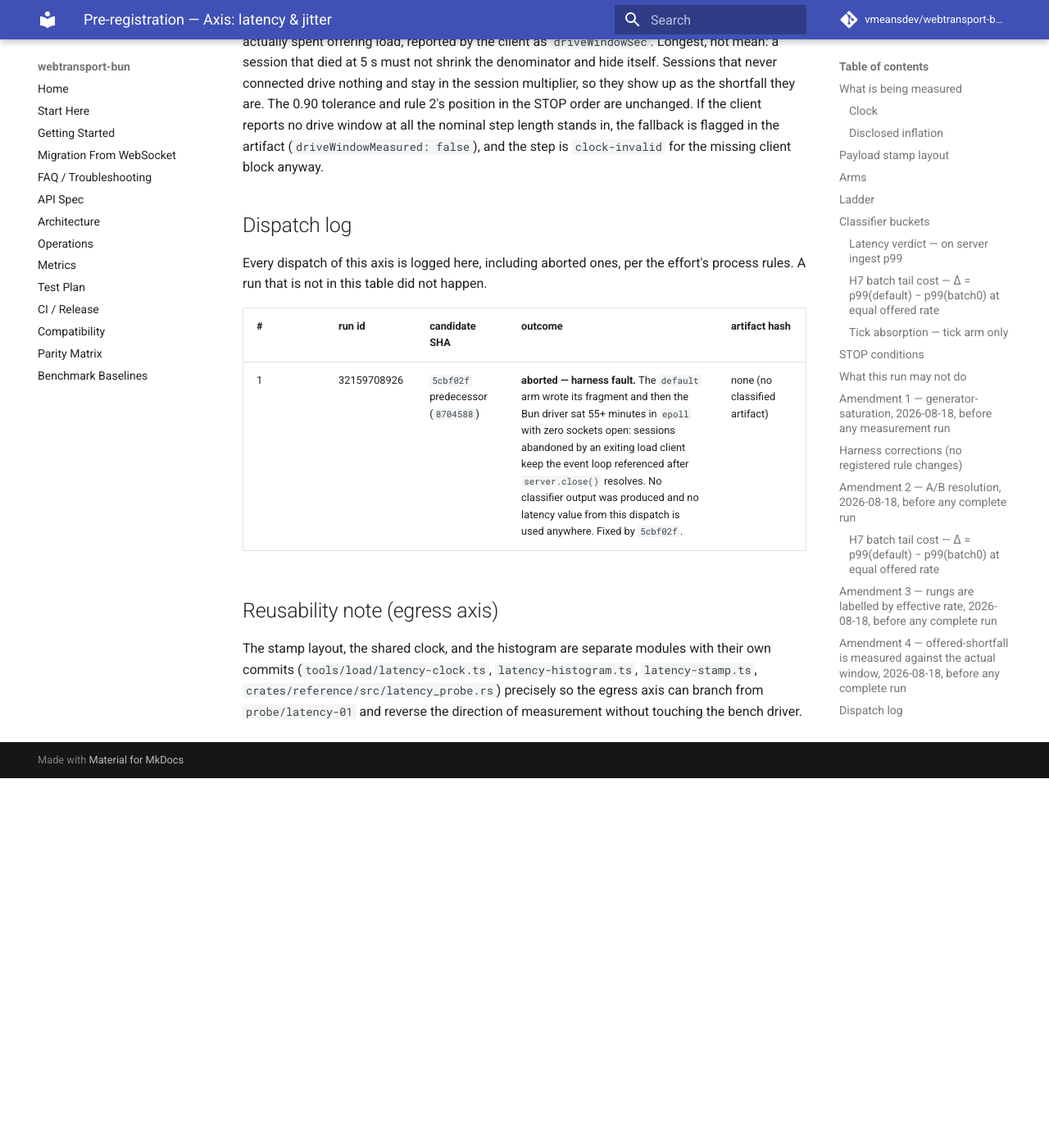
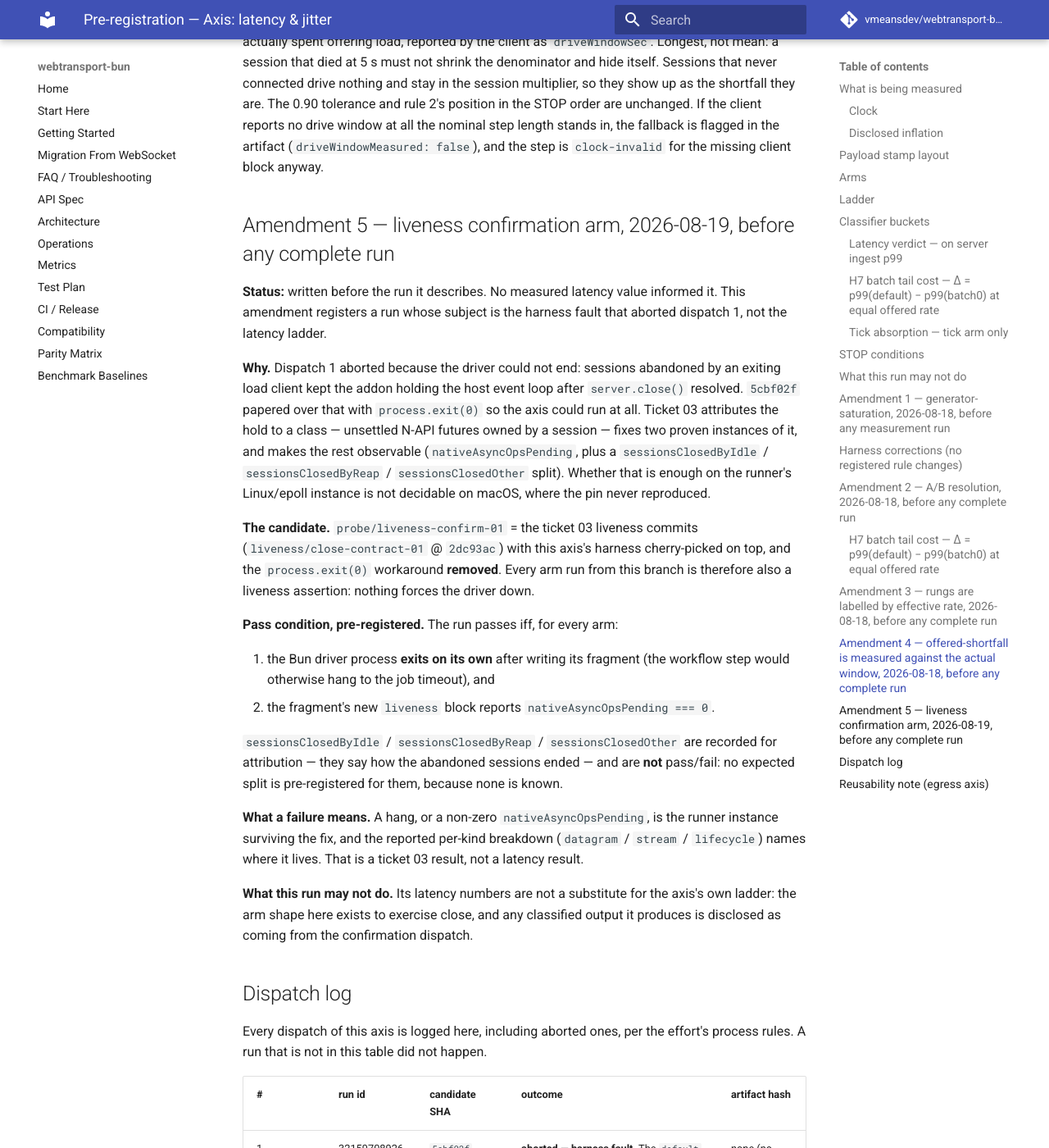
Before and after one commit to vmeansdev/webtransport-bun, an MkDocs documentation site: the page built from docs/research/preregistrations/latency.md, in a window 1280 px wide and 1400 px high, scrolled down 10603 px. Shown: the whole window at 82% size. Built offline with MkDocs 1.6.1 and Material for MkDocs 9.7.7, drawn with Linux system fonts in a browser that asks for light colours; comment, search, counter and statistics services are not loaded; before the commit the page ends 11552 px from its top, so only the background shows below that.

Commit message:
Let the latency driver end on its own and stamp what the addon still holds after close, so the workaround that hid the pin stops hiding it.
The `process.exit(0)` at the bottom of the driver (5cbf02f) was a workaround for
the fault that aborted dispatch 1: abandoned sessions kept the addon holding the
event loop after `server.close()` resolved, and the arm hung 55+ minutes with
zero sockets open. With the ticket 03 liveness commits underneath, that hold is
supposed to be gone — so the workaround is removed, and the run now passes only
if the process ends by itself.

The artifact gains a `liveness` block read once close has resolved:
`nativeAsyncOpsPending` (the direct hold) plus the
idle/reap/other close-reason split and the registry count, so a surviving pin
names itself instead of being a mystery. Amendment 5 registers the pass
condition before the run.

Co-Authored-By: Claude Fable 5 <noreply@anthropic.com>
Claude-Session: https://claude.ai/code/session_01J6XgaCwKmiXs7S56nLNgbf

```diff
--- a/docs/research/preregistrations/latency.md
+++ b/docs/research/preregistrations/latency.md
@@ -415,6 +415,48 @@ step length stands in, the fallback is flagged in the artifact
 (`driveWindowMeasured: false`), and the step is `clock-invalid` for the missing
 client block anyway.
 
+## Amendment 5 — liveness confirmation arm, 2026-08-19, before any complete run
+
+**Status:** written before the run it describes. No measured latency value
+informed it. This amendment registers a run whose subject is the harness fault
+that aborted dispatch 1, not the latency ladder.
+
+**Why.** Dispatch 1 aborted because the driver could not end: sessions abandoned
+by an exiting load client kept the addon holding the host event loop after
+`server.close()` resolved. `5cbf02f` papered over that with `process.exit(0)` so
+the axis could run at all. Ticket 03 attributes the hold to a class — unsettled
+N-API futures owned by a session — fixes two proven instances of it, and makes
+the rest observable (`nativeAsyncOpsPending`, plus a
+`sessionsClosedByIdle` / `sessionsClosedByReap` / `sessionsClosedOther` split).
+Whether that is enough on the runner's Linux/epoll instance is not decidable on
+macOS, where the pin never reproduced.
+
+**The candidate.** `probe/liveness-confirm-01` = the ticket 03 liveness commits
+(`liveness/close-contract-01` @ `2dc93ac`) with this axis's harness cherry-picked
+on top, and the `process.exit(0)` workaround **removed**. Every arm run from this
+branch is therefore also a liveness assertion: nothing forces the driver down.
+
+**Pass condition, pre-registered.** The run passes iff, for every arm:
+
+1. the Bun driver process **exits on its own** after writing its fragment (the
+   workflow step would otherwise hang to the job timeout), and
+2. the fragment's new `liveness` block reports `nativeAsyncOpsPending === 0`.
+
+`sessionsClosedByIdle` / `sessionsClosedByReap` / `sessionsClosedOther` are
+recorded for attribution — they say how the abandoned sessions ended — and are
+**not** pass/fail: no expected split is pre-registered for them, because none is
+known.
+
+**What a failure means.** A hang, or a non-zero `nativeAsyncOpsPending`, is the
+runner instance surviving the fix, and the reported per-kind breakdown
+(`datagram` / `stream` / `lifecycle`) names where it lives. That is a ticket 03
+result, not a latency result.
+
+**What this run may not do.** Its latency numbers are not a substitute for the
+axis's own ladder: the arm shape here exists to exercise close, and any
+classified output it produces is disclosed as coming from the confirmation
+dispatch.
+
 ## Dispatch log
 
 Every dispatch of this axis is logged here, including aborted ones, per the
```
Also changed, not shown: 1 other file.
